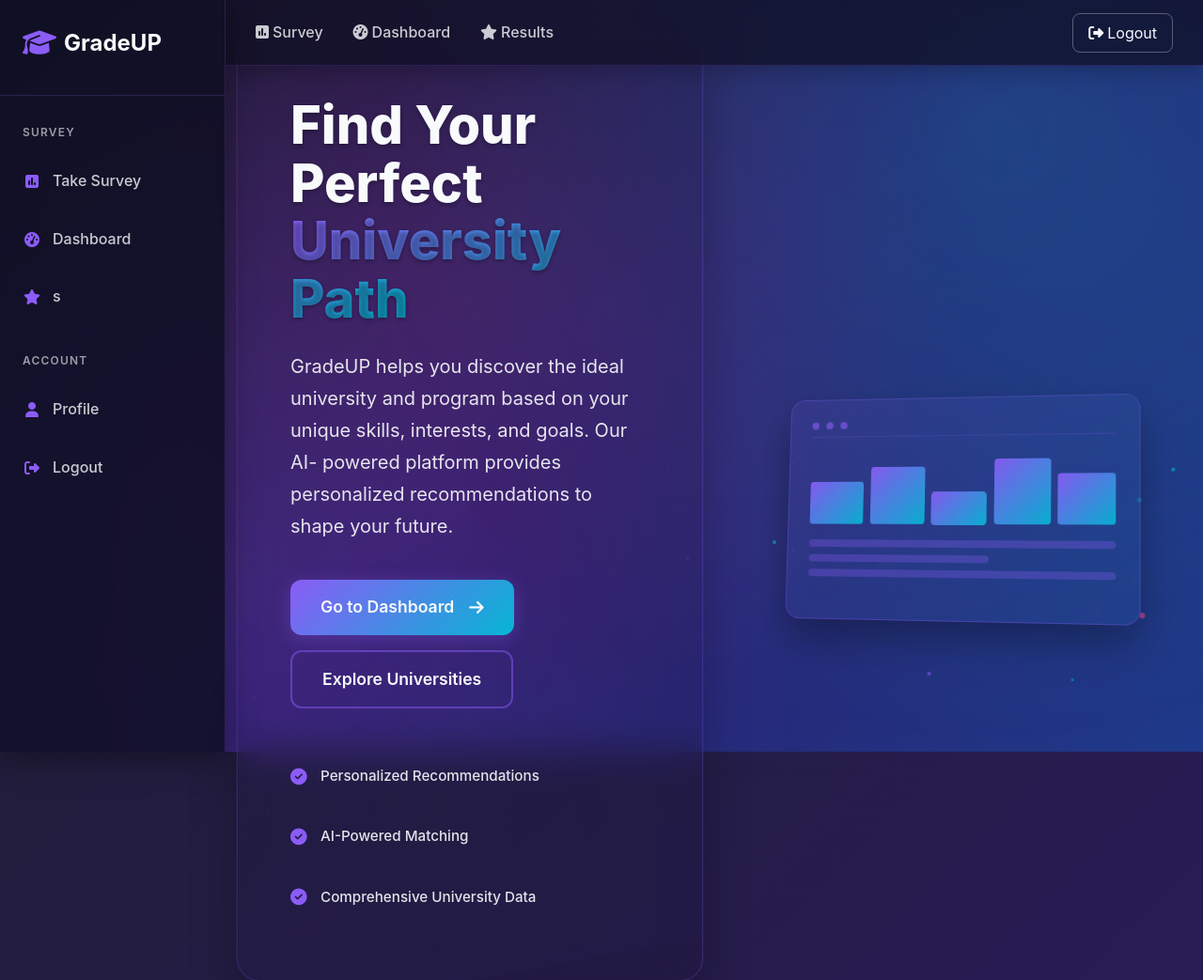
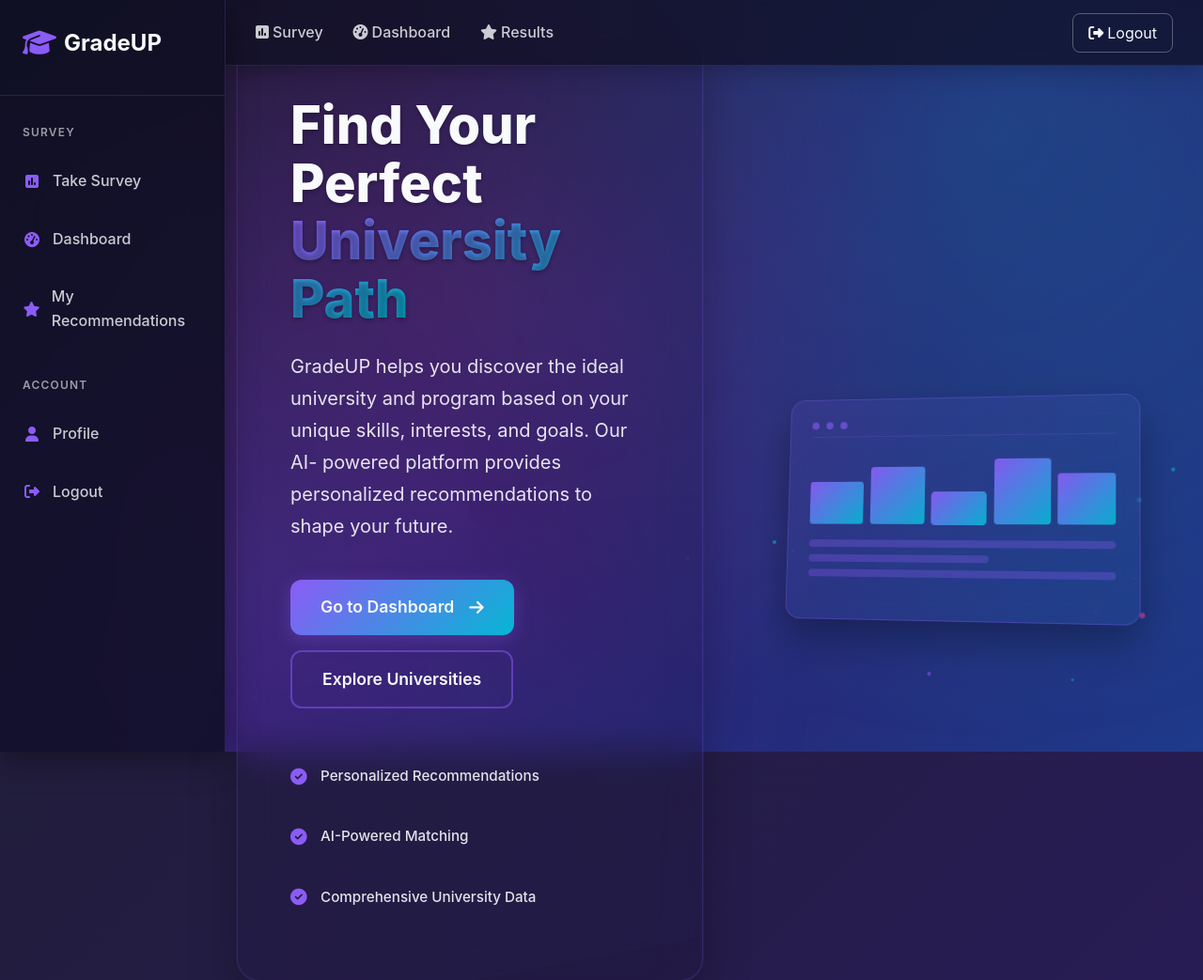
Before and after one commit to codingburgas/2425-11-g-pp-student-practices-assignment-gradeup, a Flask app: page / in a window 1280 px wide. Shown: the top 1043 px of the page at 94% size. Run offline with Flask 3, Linux system fonts and the light colour scheme; the visitor is signed in with stand-in values (Sample User, id 1); some libraries are stand-ins or nearby versions.

Commit message:
Fix sidebar navigation: Change truncated 's' text to 'My Recommendations'

```diff
--- a/templates/base.html
+++ b/templates/base.html
@@ -52,7 +52,7 @@
                 <li class="nav-item {% if request.endpoint == 'main.recommendations' %}active{% endif %}" role="none">
                     <a href="{{ url_for('main.recommendations') }}" class="nav-link" role="menuitem">
                         <i class="fas fa-star" aria-hidden="true"></i>
-                        <span>s</span>
+                        <span>My Recommendations</span>
                     </a>
                 </li>
             </ul>
```
